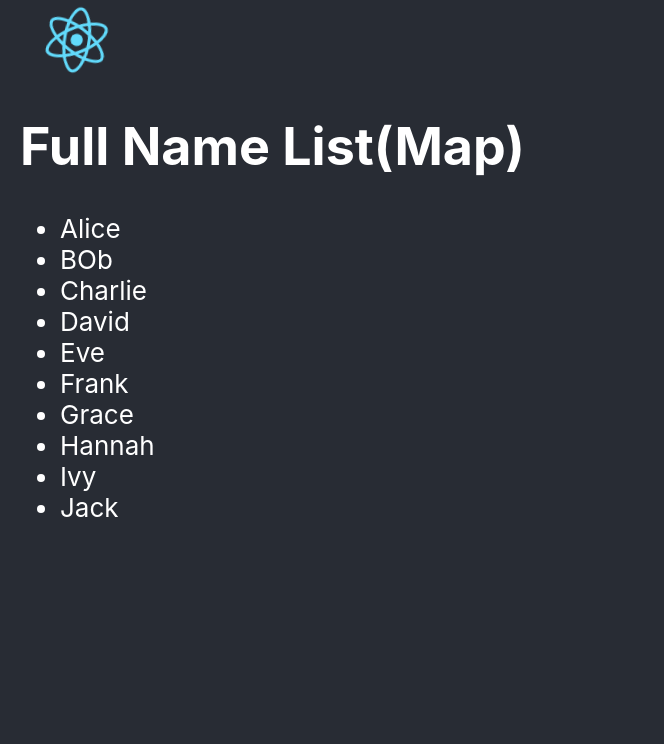
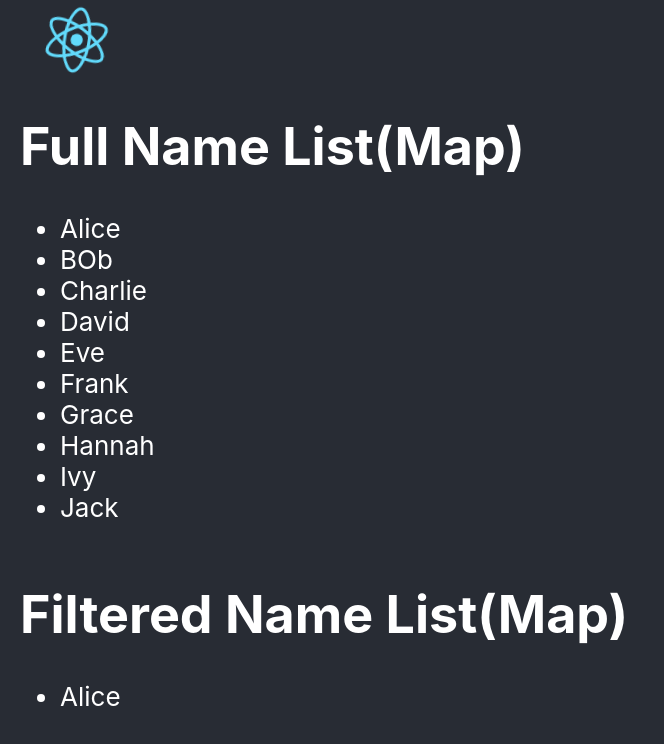
Before and after one commit to Randilwelikala/react-arraymethods, a React (Create React App) app: page / in a window 1280 px wide. Shown: the top 744 px of the page, without its empty margins (0-664 px from the left). Built offline with nearby package versions, Linux system fonts and the light colour scheme.

Commit message:
create filter function to filter items from array

```diff
--- a/src/App.js
+++ b/src/App.js
@@ -1,5 +1,6 @@
 import logo from './logo.svg';
 import ArrayMap from './components/ArrayMap';
+import ArrayFilter from './components/ArrayFilter';
 import './App.css';
 
 const names = [
@@ -24,6 +25,7 @@ function App() {
       <header className="App-header">
         <img src={logo} className="App-logo" alt="logo" />
         <ArrayMap nameList={names}/>
+        <ArrayFilter nameList={names}/>
       </header>
     </div>
   );
--- /dev/null
+++ b/src/components/ArrayFilter.jsx
@@ -0,0 +1,20 @@
+const ArrayFilter = ({nameList}) =>{
+
+    const filteredNames = nameList.filter((name)=>(name.startsWith('A')));
+    return(
+        <div>
+            <h1>Filtered Name List(Map)</h1>
+            <ul>
+                {filteredNames.map((name,index)=>{
+                        return(
+                            <li key={index}>{name}</li>
+                        )
+                    })
+                }
+            </ul>
+
+        </div>
+    );
+};
+
+export default ArrayFilter;
```
